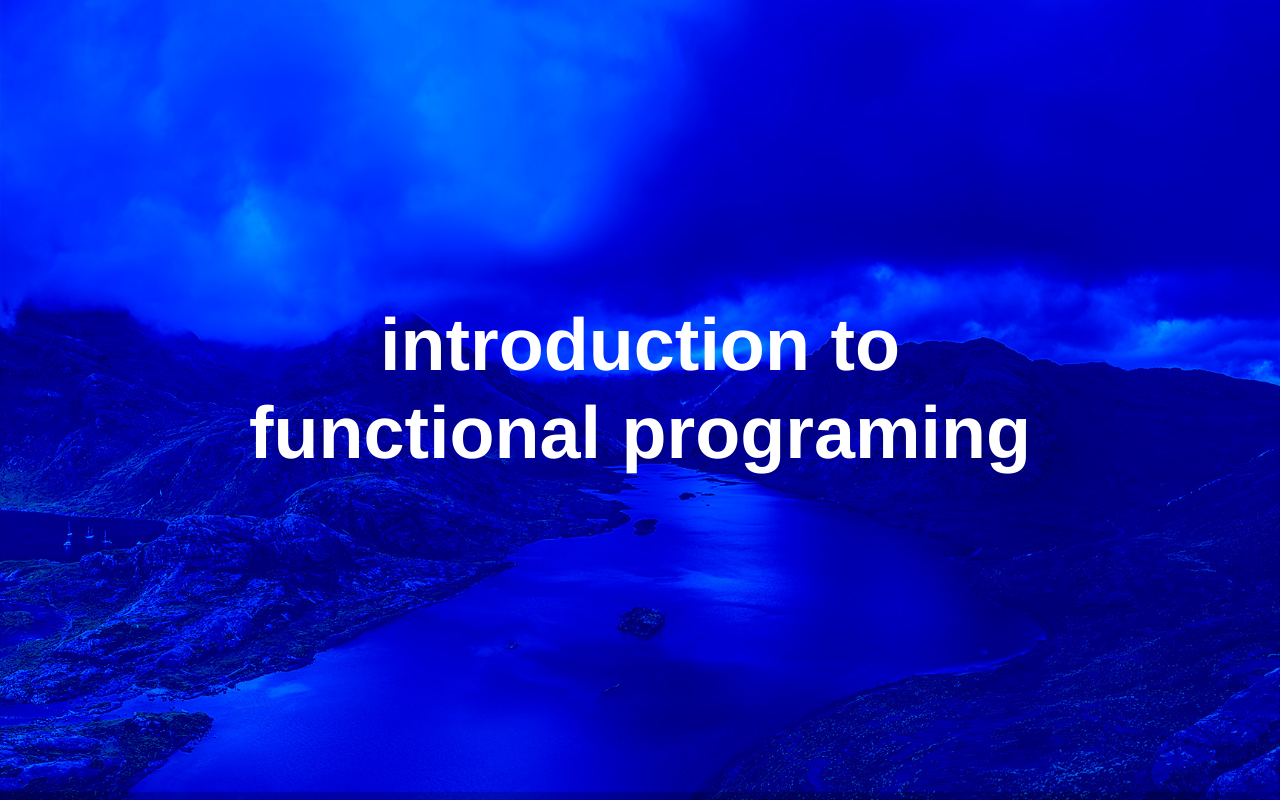
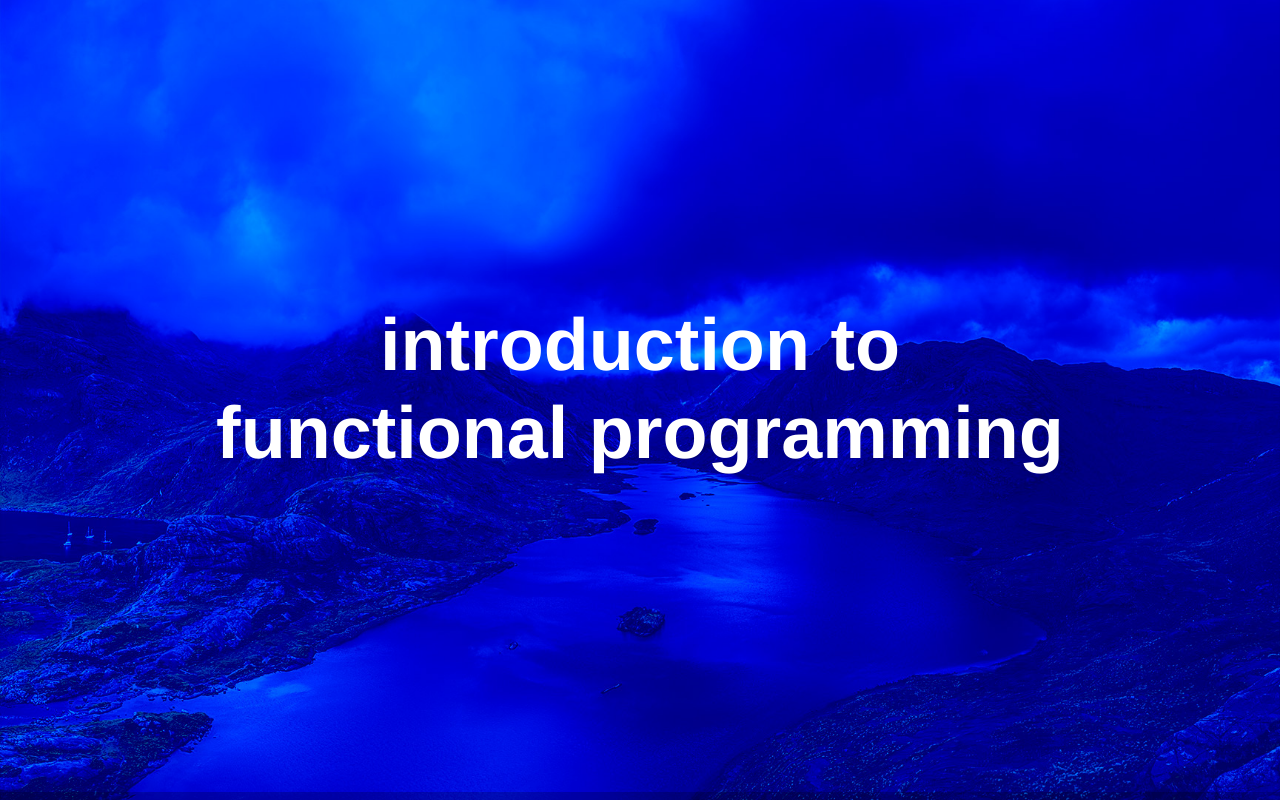
Before and after one commit to Everettss/introduction-to-functional-programming-presentation, a plain HTML site: page index.html in a window 1280 px wide. Drawn offline with Linux system fonts and the light colour scheme; a web font is replaced by a local one.

Commit message:
typo in title

```diff
--- a/index.html
+++ b/index.html
@@ -9,7 +9,7 @@
 <div class="reveal">
     <div class="slides">
         <section class="image" data-background="images/1.jpg">
-            <h2>introduction to<br />functional programing</h2>
+            <h2>introduction to<br />functional programming</h2>
         </section>
         <section>
             <img class="no-shadow" src="images/js.png " alt="js logo">
```
